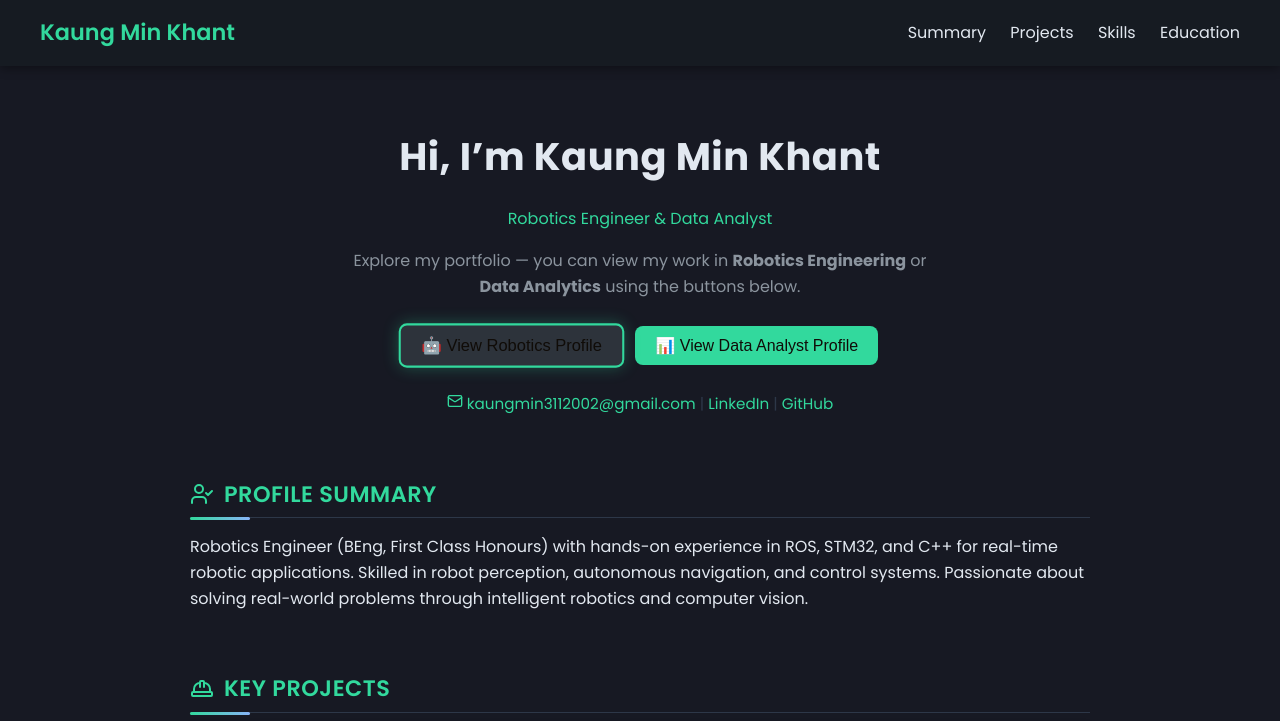
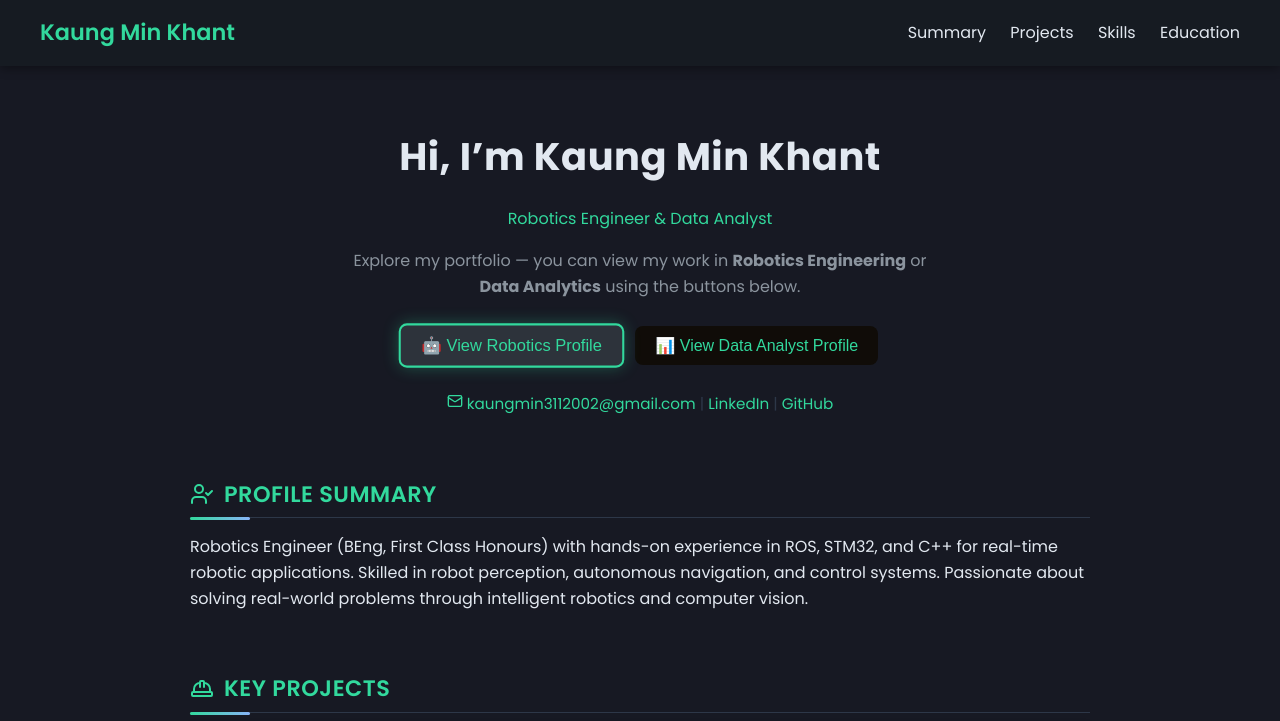
Before and after one commit to Kaung31/website, a plain HTML site: page index.html in a window 1280 px wide. Shown: the top 721 px of the page. Drawn offline with nearby package versions, Linux system fonts and the light colour scheme.

Commit message:
Update index.html

```diff
--- a/index.html
+++ b/index.html
@@ -113,8 +113,8 @@
     }
 
     .hero-btn {
-      background: var(--accent-teal);
-      color: #100C08;
+      background: #100C08; /* Inactive state */
+      color: var(--accent-teal);
       border: none;
       border-radius: 8px;
       padding: 10px 20px;
```
